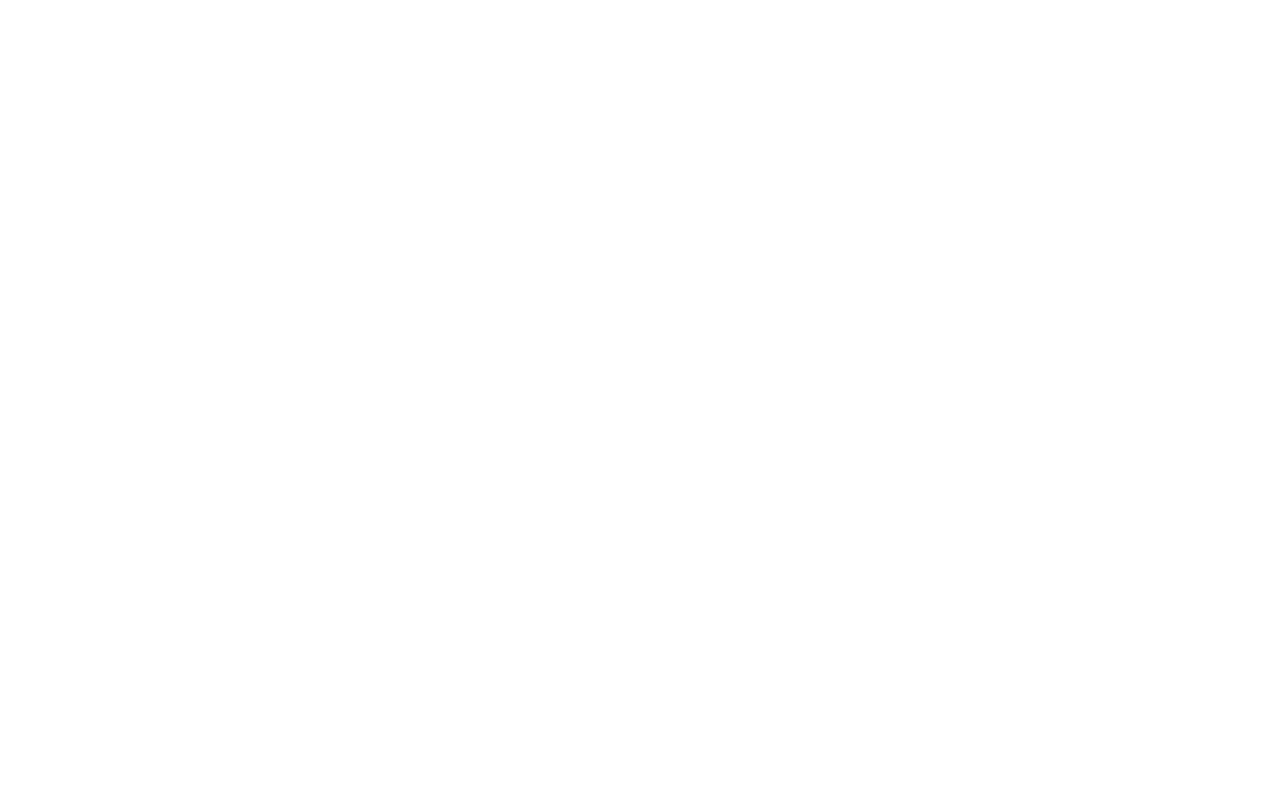
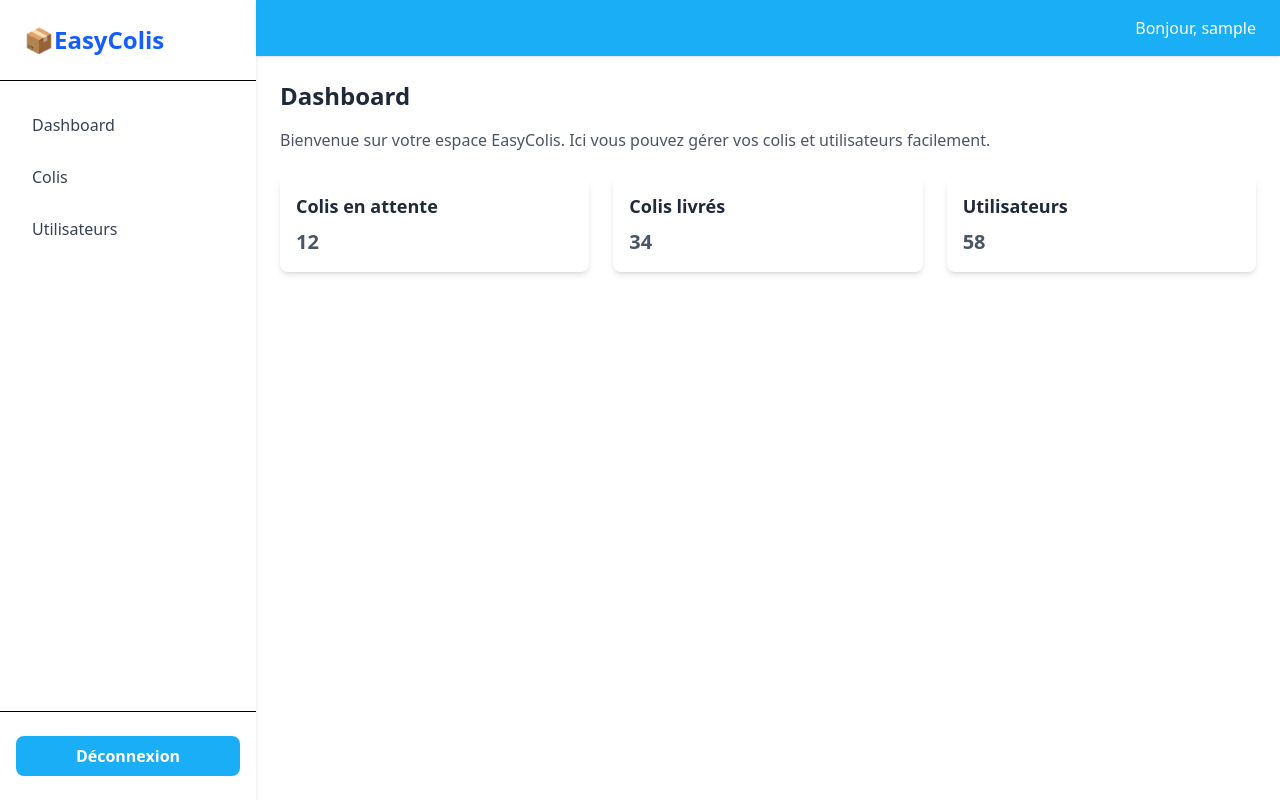
Before and after one commit to Takaritchi-00/TrackColis, an Angular app: page /dashboard in a window 1280 px wide. Before the commit this address led to /. Built offline with nearby package versions, Linux system fonts and the light colour scheme; sample sign-in values are in the browser's storage.

Commit message:
Login Working

```diff
--- a/src/app/app.routes.ts
+++ b/src/app/app.routes.ts
@@ -3,17 +3,23 @@
 import { Authentification } from './authentification/authentification';
 import { Login } from './authentification/login/login';
 import { Signup } from './authentification/signup/signup';
+import { Dashboard } from './dashboard/dashboard';
+import { authentificationGuard } from './authentification-guard';
 
 export const routes: Routes = [
     {
-        path: '',component: Welcome
+        path: '', component: Welcome
     },
     {
-        path: 'auth',component: Authentification,
+        path: 'auth', component: Authentification,
         children: [
-            { path:'login', component: Login },
-            { path:'signup', component: Signup },
+            { path: 'login', component: Login },
+            { path: 'signup', component: Signup },
             { path: '', redirectTo: 'login', pathMatch: 'full' },
-          ]
-    }
+        ]
+    },
+    {
+        path: 'dashboard', component: Dashboard,
+        canActivate: [authentificationGuard],
+    },
 ];
--- /dev/null
+++ b/src/app/authentification-guard.ts
@@ -0,0 +1,18 @@
+import { inject } from '@angular/core';
+import { CanActivateFn, Router } from '@angular/router';
+
+export const authentificationGuard: CanActivateFn = (route, state) => {
+  const router = inject(Router);
+
+  // Récupération du token (dans le localStorage, à adapter selon ton cas)
+  const token = localStorage.getItem('token');
+
+  // Vérification simple
+  if (token) {
+    return true; // autorisé
+  } else {
+    // Pas de token → redirection vers la page de login
+    router.navigate(['/auth/login']);
+    return false;
+  }
+};
--- a/src/app/authentification/login/login.ts
+++ b/src/app/authentification/login/login.ts
@@ -30,10 +30,11 @@
           // Sauvegarder le token JWT dans le localStorage
           if (response.token) {
             localStorage.setItem('token', response.token);
+            localStorage.setItem('username', this.username);
           }
 
-          // Redirection vers la page d’accueil / welcome
-          this.router.navigate(['/welcome']);
+          // Redirection vers la page d’accueil / dashboard
+          this.router.navigate(['/dashboard']);
         },
         (error) => {
           console.error(error);
--- /dev/null
+++ b/src/app/dashboard/dashboard.html
@@ -0,0 +1,66 @@
+<div class="flex h-screen bg-white-100">
+    <!-- SIDEBAR -->
+    <aside class="w-64 bg-white shadow-md flex flex-col">
+      <!-- LOGO -->
+      <div class="p-6 border-b">
+        <h1 class="text-2xl font-bold text-blue-600">📦EasyColis</h1>
+      </div>
+
+      <!-- NAVIGATION -->
+      <nav class="flex-1 px-4 py-6 space-y-3">
+        <a href="#" class="block px-4 py-2 rounded-lg text-gray-700 font-medium hover:bg-blue-50 hover:text-blue-600 transition">
+          Dashboard
+        </a>
+        <a href="#" class="block px-4 py-2 rounded-lg text-gray-700 font-medium hover:bg-blue-50 hover:text-blue-600 transition">
+          Colis
+        </a>
+        <a href="#" class="block px-4 py-2 rounded-lg text-gray-700 font-medium hover:bg-blue-50 hover:text-blue-600 transition">
+          Utilisateurs
+        </a>
+      </nav>
+
+      <!-- FOOTER SIDEBAR -->
+      <div class="px-4 py-6 border-t">
+        <button
+          (click)="logout()"
+          class="w-full bg-sky-500/90 text-white py-2 rounded-lg hover:bg-sky-500/60 transition font-semibold"
+        >
+          Déconnexion
+        </button>
+      </div>
+    </aside>
+
+    <!-- MAIN CONTENT -->
+    <div class="flex-1 flex flex-col">
+      <!-- HEADER -->
+      <header class="flex justify-end items-center bg-sky-500/90 shadow-sm px-6 py-4">
+        <span class="text-white font-medium">
+          Bonjour, {{ username }}
+        </span>
+      </header>
+
+      <!-- CONTENT -->
+      <main class="flex-1 p-6 overflow-y-auto">
+        <h2 class="text-2xl font-bold text-gray-800 mb-4">Dashboard</h2>
+        <p class="text-gray-600 mb-6">
+          Bienvenue sur votre espace EasyColis. Ici vous pouvez gérer vos colis et utilisateurs facilement.
+        </p>
+
+        <!-- EXEMPLE DE CARDS -->
+        <div class="grid grid-cols-1 md:grid-cols-3 gap-6">
+          <div class="bg-white shadow-md rounded-lg p-4">
+            <h3 class="text-lg font-semibold text-gray-800 mb-2">Colis en attente</h3>
+            <p class="text-gray-600 text-xl font-bold">12</p>
+          </div>
+          <div class="bg-white shadow-md rounded-lg p-4">
+            <h3 class="text-lg font-semibold text-gray-800 mb-2">Colis livrés</h3>
+            <p class="text-gray-600 text-xl font-bold">34</p>
+          </div>
+          <div class="bg-white shadow-md rounded-lg p-4">
+            <h3 class="text-lg font-semibold text-gray-800 mb-2">Utilisateurs</h3>
+            <p class="text-gray-600 text-xl font-bold">58</p>
+          </div>
+        </div>
+      </main>
+    </div>
+  </div>
--- /dev/null
+++ b/src/app/dashboard/dashboard.ts
@@ -0,0 +1,21 @@
+import { Component } from '@angular/core';
+import { Router } from '@angular/router';
+
+@Component({
+  selector: 'app-dashboard',
+  imports: [],
+  templateUrl: './dashboard.html',
+  styleUrl: './dashboard.scss',
+})
+export class Dashboard {
+  username = localStorage.getItem('username') || 'Utilisateur';
+
+  constructor(private router: Router) { }
+
+  logout() {
+    localStorage.removeItem('token');
+    localStorage.removeItem('username');
+    this.router.navigate(['/']);
+  }
+
+}
--- a/src/app/welcome/welcome.html
+++ b/src/app/welcome/welcome.html
@@ -25,21 +25,6 @@
         EasyColis vous permet de suivre, gérer et envoyer vos colis en toute simplicité.
         Connectez-vous pour accéder à votre espace ou créez un compte pour commencer dès aujourd’hui.
       </p>
-
-      <div class="flex gap-4">
-        <button
-          (click)="goToLogin()"
-          class="bg-blue-600 text-white px-6 py-3 rounded-xl hover:bg-blue-700 transition text-lg"
-        >
-          Se connecter
-        </button>
-        <button
-          (click)="goToSignup()"
-          class="bg-white border border-blue-600 text-blue-600 px-6 py-3 rounded-xl hover:bg-blue-50 transition text-lg"
-        >
-          S’inscrire
-        </button>
-      </div>
     </main>
 
     <!-- FOOTER -->
--- a/src/app/welcome/welcome.ts
+++ b/src/app/welcome/welcome.ts
@@ -10,11 +10,4 @@
 export class Welcome {
   constructor(private router: Router) { }
 
-  goToLogin() {
-    this.router.navigate(['/login']);
-  }
-
-  goToSignup() {
-    this.router.navigate(['/signup']);
-  }
 }
```
Also changed, not shown: src/app/dashboard/dashboard.scss (added), 2 other files (tests, documents, lock files or other folders).
